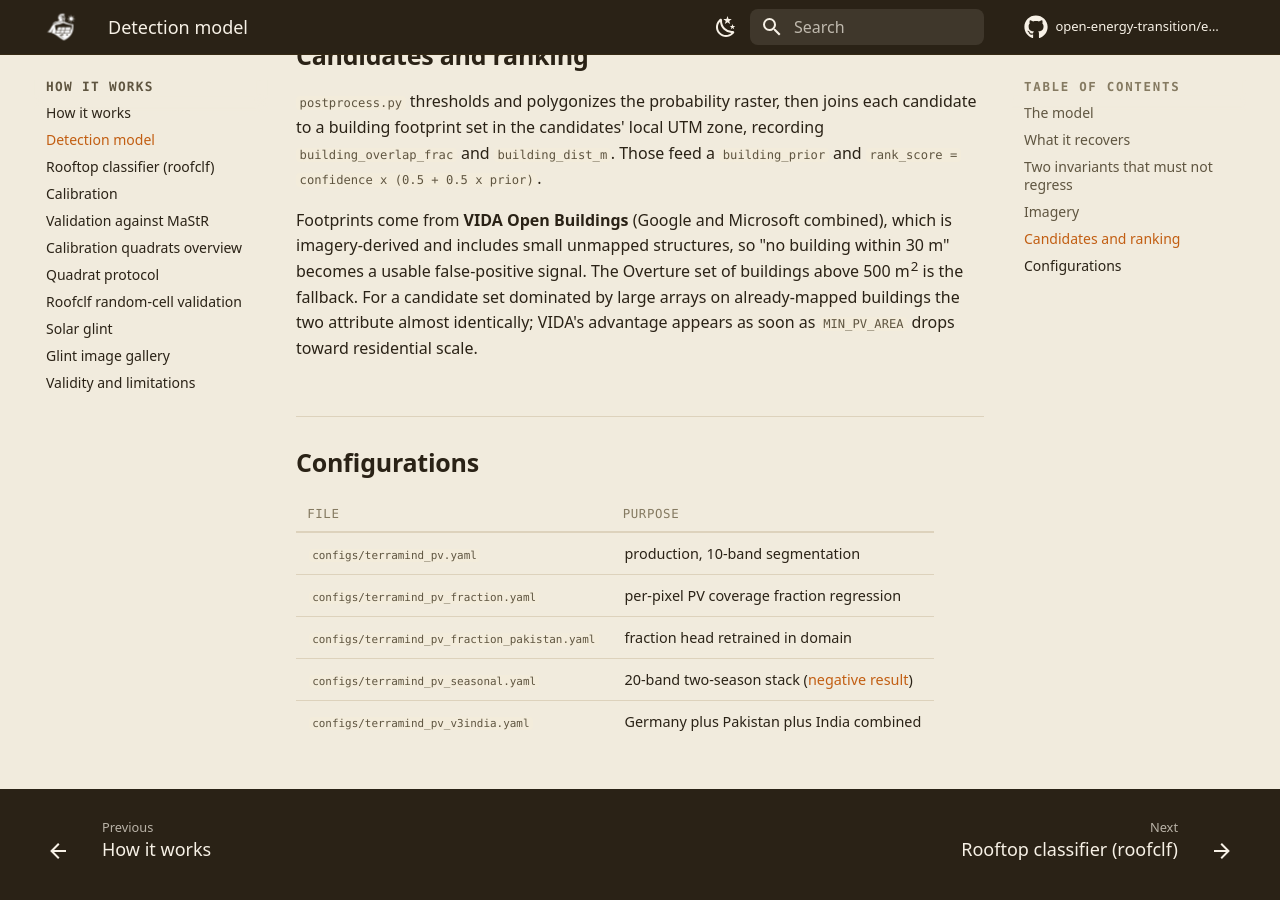
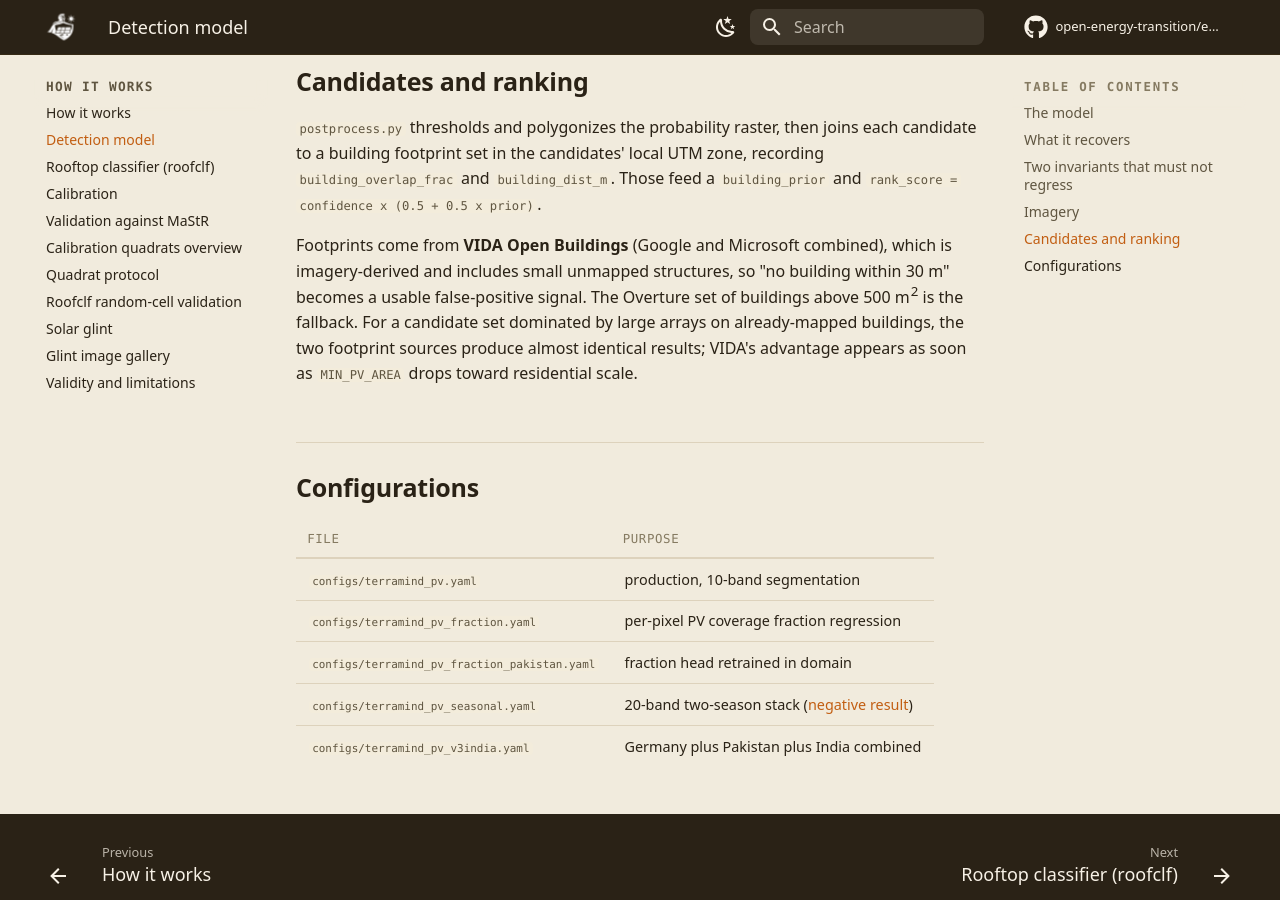
Before and after one commit to open-energy-transition/earthpv, an MkDocs documentation site: the page built from docs/methods/detection.md, in a window 1280 px wide and 900 px high, scrolled down 2600 px. Built offline with MkDocs 1.6.1 and Material for MkDocs 9.7.7, drawn with Linux system fonts in a browser that asks for light colours; comment, search, counter and statistics services are not loaded; some of the changed text lies outside the part shown.

Commit message:
fix grammar & jargon - readability pass on detection model page

```diff
--- a/docs/methods/detection.md
+++ b/docs/methods/detection.md
@@ -86,8 +86,7 @@
 Footprints come from **VIDA Open Buildings** (Google and Microsoft combined), which is
 imagery-derived and includes small unmapped structures, so "no building within 30 m"
 becomes a usable false-positive signal. The Overture set of buildings above 500 m<sup>2</sup>
-is the fallback. For a candidate set dominated by large arrays on already-mapped buildings
-the two attribute almost identically; VIDA's advantage appears as soon as `MIN_PV_AREA`
+is the fallback. For a candidate set dominated by large arrays on already-mapped buildings, the two footprint sources produce almost identical results; VIDA's advantage appears as soon as `MIN_PV_AREA`
 drops toward residential scale.
 
 ## Configurations
```
Also changed, not shown: other parts of docs/methods/detection.md (+1 -1 lines).
